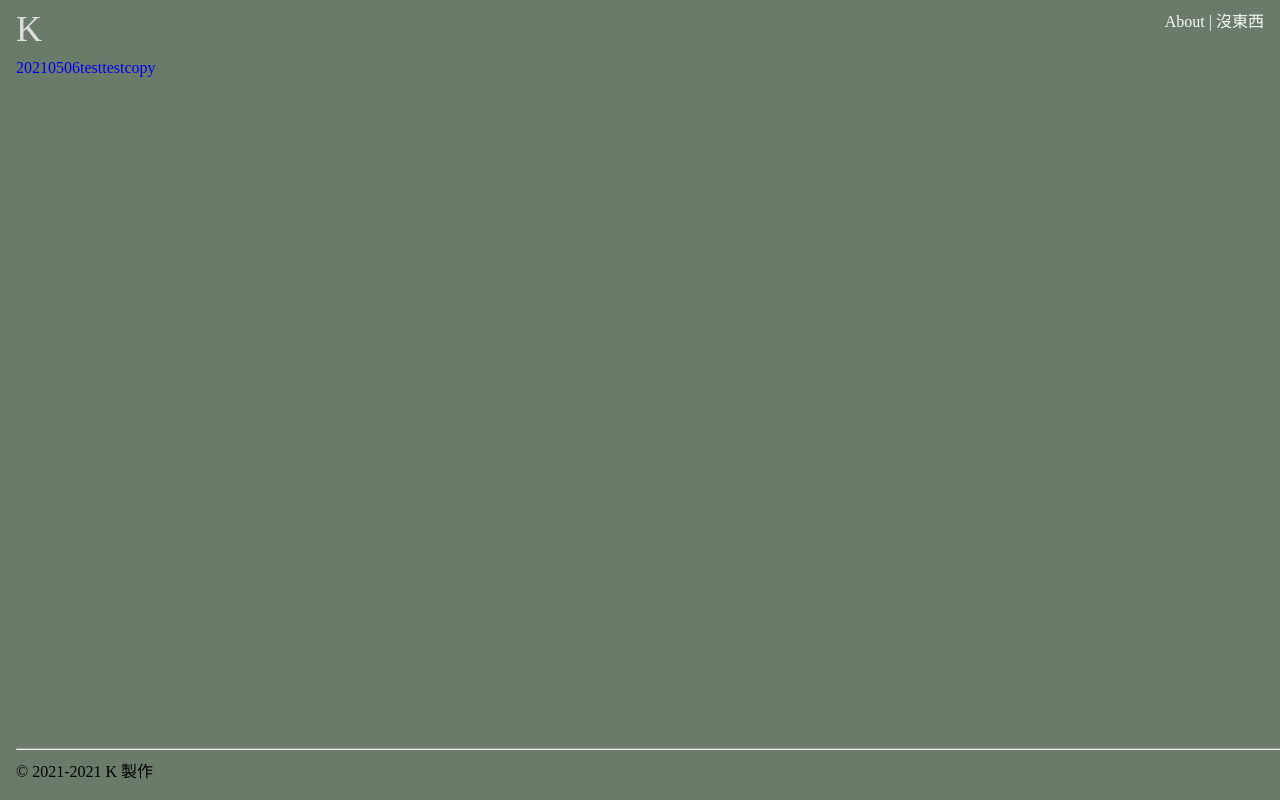
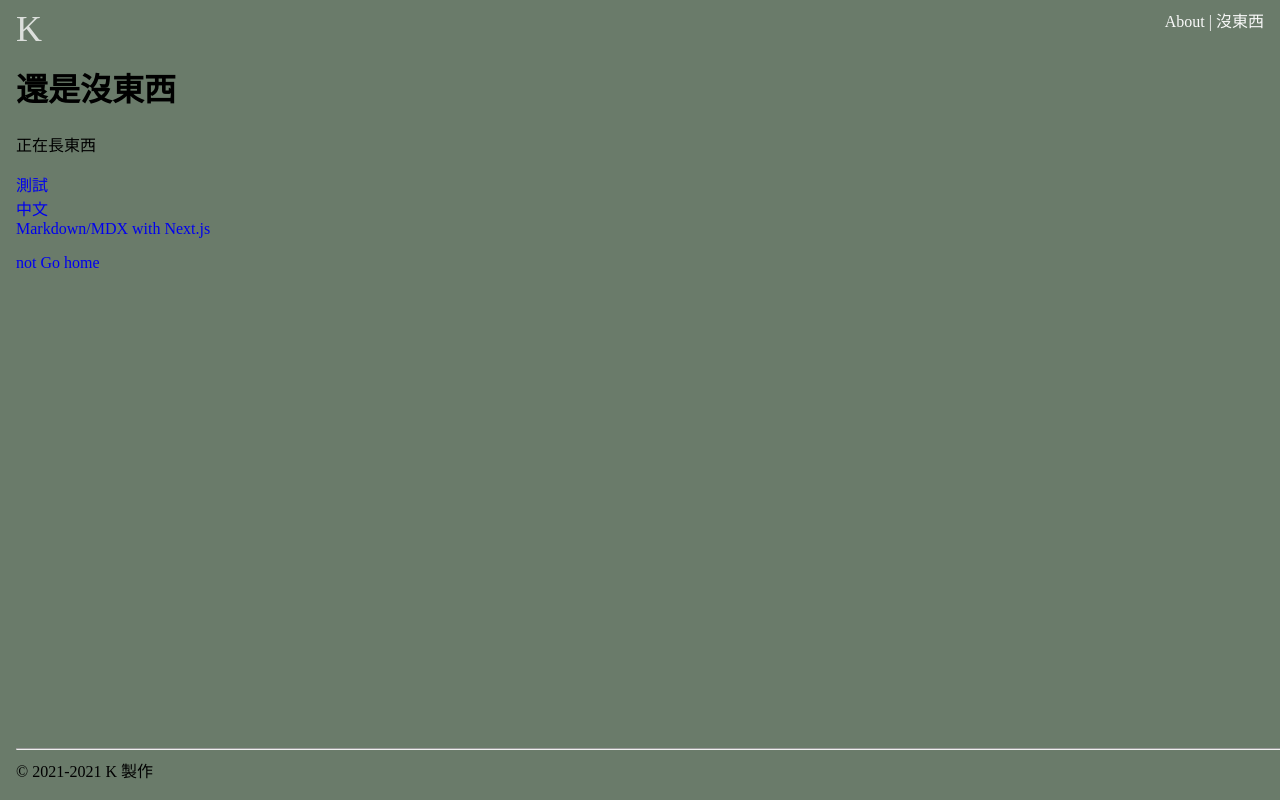
Before and after one commit to weryk153/kuren-blog, a Next.js app: page /posts/20210506 in a window 1280 px wide. Built offline with nearby package versions, Linux system fonts and the light colour scheme; a web font is replaced by a local one.

Commit message:
feature: remove unused fiels

```diff
--- a/pages/posts/[post].tsx
+++ b/pages/posts/[post].tsx
@@ -4,30 +4,33 @@ import { blogFilePaths } from '../../utils/mdxUtils';
 import Link from 'next/link';
 
 type Props = {
-    errors?: string;
     blogFilePaths: string[];
+    postMetadata: { title: React.ReactNode }[]
 };
 
-const StaticPropsDetail = ({ errors, blogFilePaths }: Props): JSX.Element => {
-    if (errors) {
-        return (
-            <p>
-                <span style={{ color: 'red' }}>Error:</span> {errors}
-            </p>
-        );
-    }
+const StaticPropsDetail = ({ blogFilePaths, postMetadata }: Props): JSX.Element => {
 
     return (
-        <div className="max-w-screen-lg mx-auto">
-            {blogFilePaths.map((post: string) => (
-                <Link key={post} href={post} replace={true}>
+        <>
+            <h1>還是沒東西</h1>
+            <p>正在長東西</p>
+            {blogFilePaths.map((postPath: string, index: number) => (
+                <Link key={postPath} href={`post/${postPath}`}>
                     <a>
-                        {post}
-                        {/* <PostBanner {...post.options} className='my-5' contentClassName='p-5' titleClassName='text-xl md:text-3xl' /> */}
+                        <div>
+                            {/* {postPath} */}
+                            {postMetadata[index].title}
+                            {/* <PostBanner {...post.options} className='my-5' contentClassName='p-5' titleClassName='text-xl md:text-3xl' /> */}
+                        </div>
                     </a>
                 </Link>
             ))}
-        </div>
+            <p>
+                <Link href="/">
+                    <a>not Go home</a>
+                </Link>
+            </p>
+        </>
     );
 };
 
@@ -49,9 +52,10 @@ export const getStaticPaths: GetStaticPaths = async () => {
 // It won't be called on client-side, so you can even do
 // direct database queries.
 export const getStaticProps: GetStaticProps = async () => {
-    try {
-        return { props: { blogFilePaths } };
-    } catch (err) {
-        return { props: { errors: err.message } };
-    }
+    const postModules = await Promise.all(
+        blogFilePaths.map(async (p: string) => import(`../post/${p}.mdx`))
+    );
+    const postMetadata = postModules.map((m) => m.meta);
+
+    return { props: { blogFilePaths, postMetadata } };
 };
```
Also changed, not shown: components/List.tsx (deleted, +0 -19 lines), components/ListDetail.tsx (deleted, +0 -16 lines), components/ListItem.tsx (deleted, +0 -18 lines).
